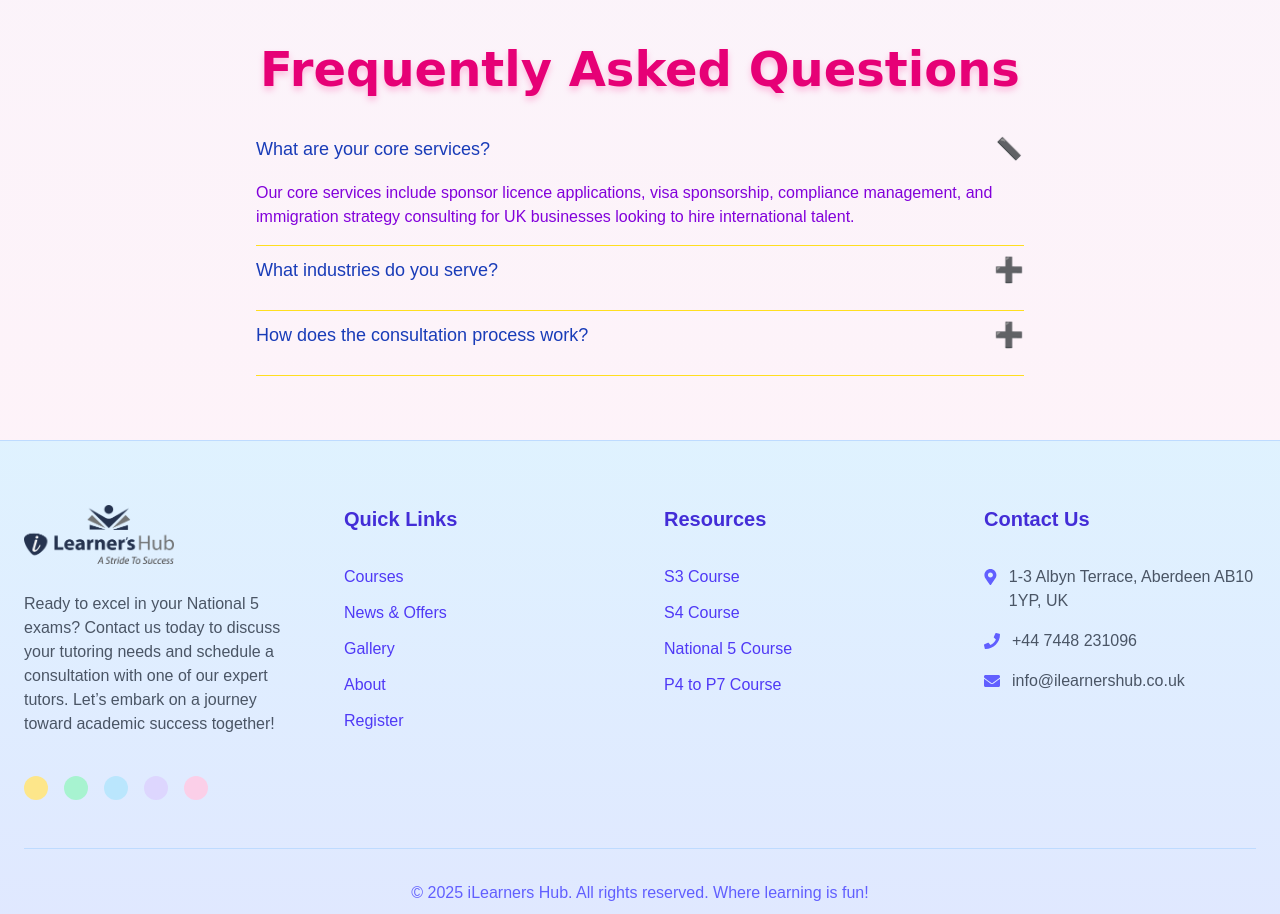
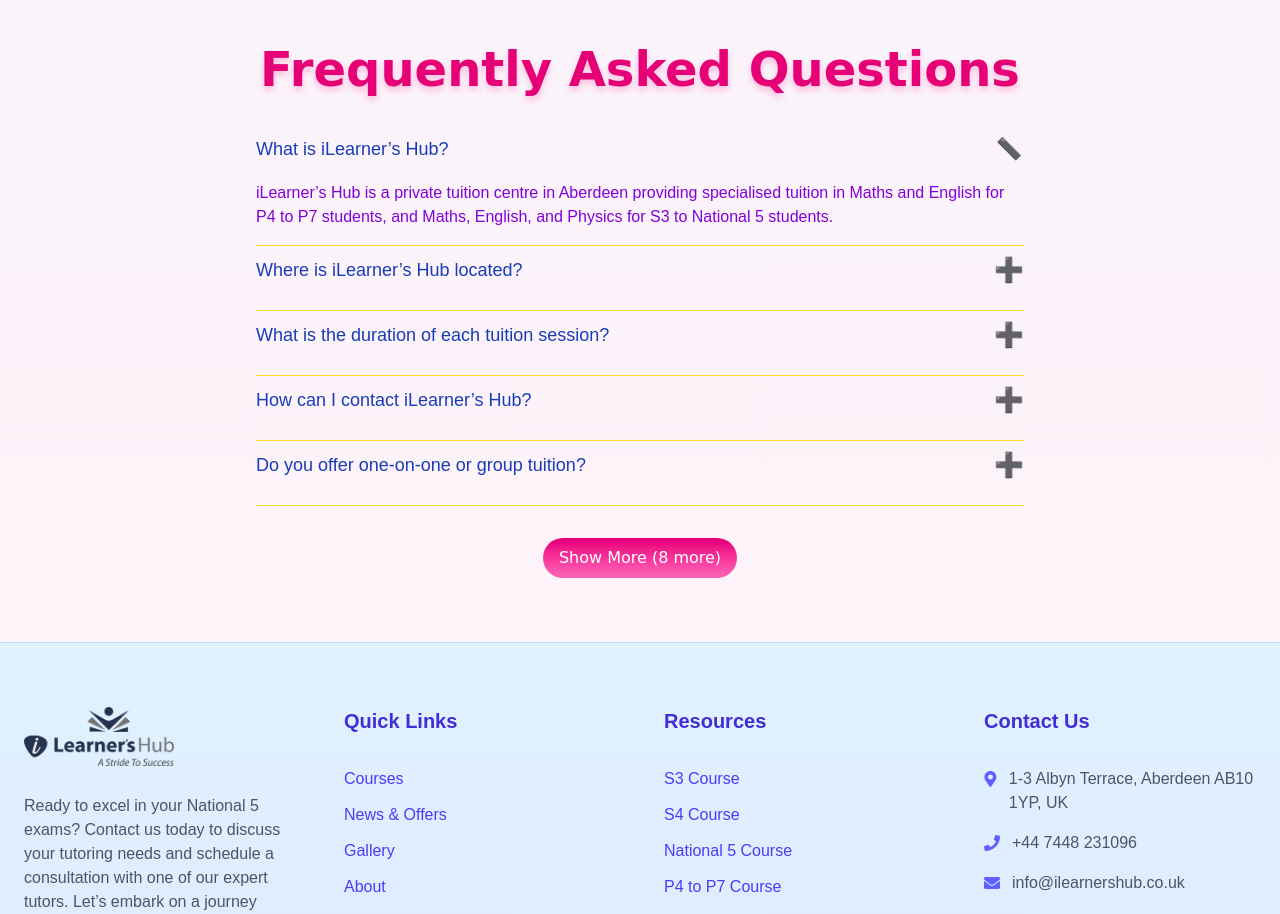
Before and after one commit to MoyasiGinko/iLearners-Hub, a Next.js app: page / in a window 1280 px wide. Shown: the part 4980-5894 px from the top of the page. Built offline with nearby package versions, Linux system fonts and the light colour scheme.

Commit message:
Update homefaqData.tsx

```diff
--- a/components/main/faq/homefaqData.tsx
+++ b/components/main/faq/homefaqData.tsx
@@ -5,42 +5,125 @@ interface FAQItem {
 
 const faqItems: FAQItem[] = [
   {
-    question: "What are your core services?",
+    question: "What is iLearner’s Hub?",
     answer: (
       <p>
-        Our core services include sponsor licence applications, visa
-        sponsorship, compliance management, and immigration strategy consulting
-        for UK businesses looking to hire international talent.
+        iLearner’s Hub is a private tuition centre in Aberdeen providing
+        specialised tuition in Maths and English for P4 to P7 students, and
+        Maths, English, and Physics for S3 to National 5 students.
       </p>
     ),
   },
   {
-    question: "What industries do you serve?",
+    question: "Where is iLearner’s Hub located?",
     answer: (
       <p>
-        We serve a wide range of industries including technology, healthcare,
-        education, finance, manufacturing, and hospitality. Our expertise
-        extends to businesses of all sizes, from startups to established
-        corporations.
+        We are conveniently located in the <strong>heart of Aberdeen</strong>.
+        Please visit our Contact Us page for the exact address and directions.
       </p>
     ),
   },
   {
-    question: "How does the consultation process work?",
+    question: "What is the duration of each tuition session?",
     answer: (
-      <div>
-        <p>Our consultation process involves three simple steps:</p>
-        <ul className="mt-2 list-disc pl-5">
-          <li>
-            Initial assessment: We discuss your specific needs and objectives
-          </li>
-          <li>Strategy development: We create a customised immigration plan</li>
-          <li>
-            Implementation: We guide you through the application process with
-            ongoing support
-          </li>
-        </ul>
-      </div>
+      <p>
+        Each tuition session typically lasts <strong>1 to 1.5 hours</strong>.
+        Please check with us for specific timings.
+      </p>
+    ),
+  },
+  {
+    question: "How can I contact iLearner’s Hub?",
+    answer: (
+      <p>
+        You can contact us via phone <strong>+44 7448 231096</strong>, email{" "}
+        <strong>info@ilearnershub.co.uk</strong>, or through our website’s
+        registration form. Visit our <strong>Book a Lesson</strong> page for
+        more details.
+      </p>
+    ),
+  },
+  {
+    question: "Do you offer one-on-one or group tuition?",
+    answer: (
+      <p>
+        We offer both one-on-one and small group tuition sessions, depending on
+        the student’s preference and learning style.
+      </p>
+    ),
+  },
+  {
+    question:
+      "Do you provide support for students with dyslexia or other learning difficulties?",
+    answer: (
+      <p>
+        Yes, we have experience in supporting students with a range of learning
+        difficulties and can provide tailored strategies to assist them.
+      </p>
+    ),
+  },
+  {
+    question: "Who are your tutors?",
+    answer: (
+      <p>
+        Our tutors are highly qualified professionals with extensive experience
+        in teaching and subject-specific expertise.
+      </p>
+    ),
+  },
+  {
+    question: "Can I choose a specific tutor for my child?",
+    answer: (
+      <p>
+        Yes, we try to accommodate requests for specific tutors based on
+        availability and the student’s needs.
+      </p>
+    ),
+  },
+  {
+    question: "Do you provide learning materials?",
+    answer: (
+      <p>
+        Yes, we provide all necessary learning materials, including worksheets,
+        practice tests, and revision notes.
+      </p>
+    ),
+  },
+  {
+    question: "Is online tuition available?",
+    answer: (
+      <p>
+        Is online tuition available? No as we believe in face to face being the
+        most effective method.
+      </p>
+    ),
+  },
+  {
+    question: "Do you offer holiday tuition?",
+    answer: (
+      <p>
+        Yes, we provide holiday tuition programmes to help students stay on
+        track or get ahead during school breaks.
+      </p>
+    ),
+  },
+  {
+    question: "Can you accommodate students with special educational needs?",
+    answer: (
+      <p>
+        Yes, we have experience in supporting students with a variety of special
+        educational needs and can tailor our approach accordingly.
+      </p>
+    ),
+  },
+  {
+    question:
+      "Do you offer support for students aiming for university entrance exams?",
+    answer: (
+      <p>
+        Yes, we provide tailored preparation for university entrance exams,
+        including subject-specific support and exam strategies.
+      </p>
     ),
   },
 ];
```
